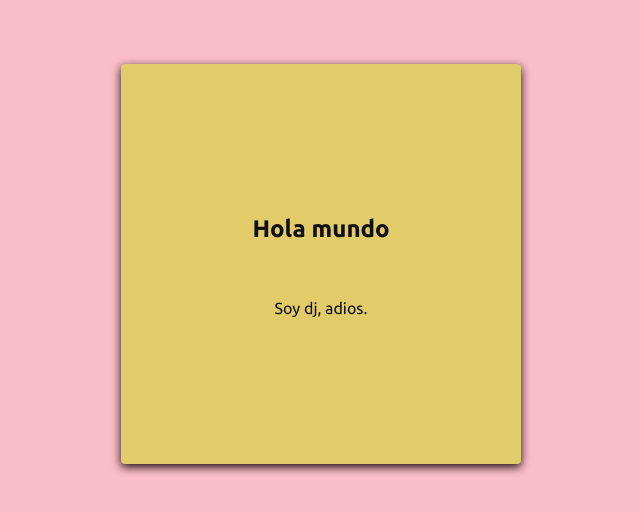
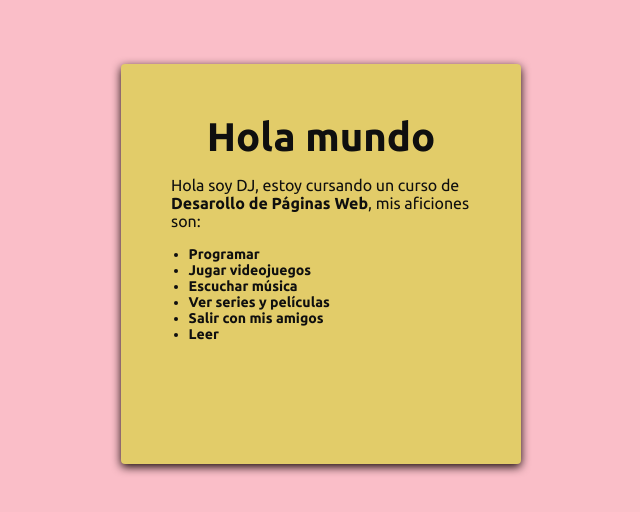
Before and after one commit to ClaseToniArandiga/pruebaPost, a plain HTML site: page index.html in a window 1280 px wide. Shown: the part 144-656 px from the top of the page, without its empty margins (319-959 px from the left). Drawn offline with Linux system fonts and the light colour scheme.

Commit message:
Parrafo mejorado, ul añadido y strong añadido en html

```diff
--- a/css/styles.css
+++ b/css/styles.css
@@ -18,20 +18,29 @@ body{
   width: 300px;
   padding: 50px;
   border-radius: 4px;
-
   box-shadow: 0px 3px 10px rgb(22, 8, 8);
-
+  transition: transform 0.8s ease-in-out;
   display: flex;
   flex-direction: column;
-  justify-content: center;
-  align-items: center;
-  gap: 20px;
-  text-align: center;
+  h1{
+    margin: 0;
+    padding: 0;
+    font-size: 2.5rem;
+    text-align: center;
+  }
 
-  transition: transform 0.8s ease-in-out;
-
+  p{
+    font-size: 1rem;
+    margin-bottom: 0rem;
+  }
+  ul{
+    margin-top: 1rem;
+    padding-left: 1.1rem;
+    font-size: 0.88rem;
+}
 }
 
+
 .post:hover{
-  transform: scale(1.3);
+  transform: scale(1.1);
 }
--- a/index.html
+++ b/index.html
@@ -15,7 +15,15 @@ rel="stylesheet" href="css/reset.css">
 
     <section class="post">
       <h1>Hola mundo</h1>
-      <p>Soy dj, adios.</p>
+      <p>Hola soy DJ, estoy cursando un curso de <strong>Desarollo de Páginas Web</strong>, mis aficiones son:</p>
+      <ul>
+        <li><strong>Programar</strong></li>
+        <li><strong>Jugar videojuegos</strong></li>
+        <li><strong>Escuchar música</strong></li>
+        <li><strong>Ver series y películas</strong></li>
+        <li><strong>Salir con mis amigos</strong></li>
+        <li><strong>Leer</strong></li>
+      </ul>
     </section>
 
 </body>
```
